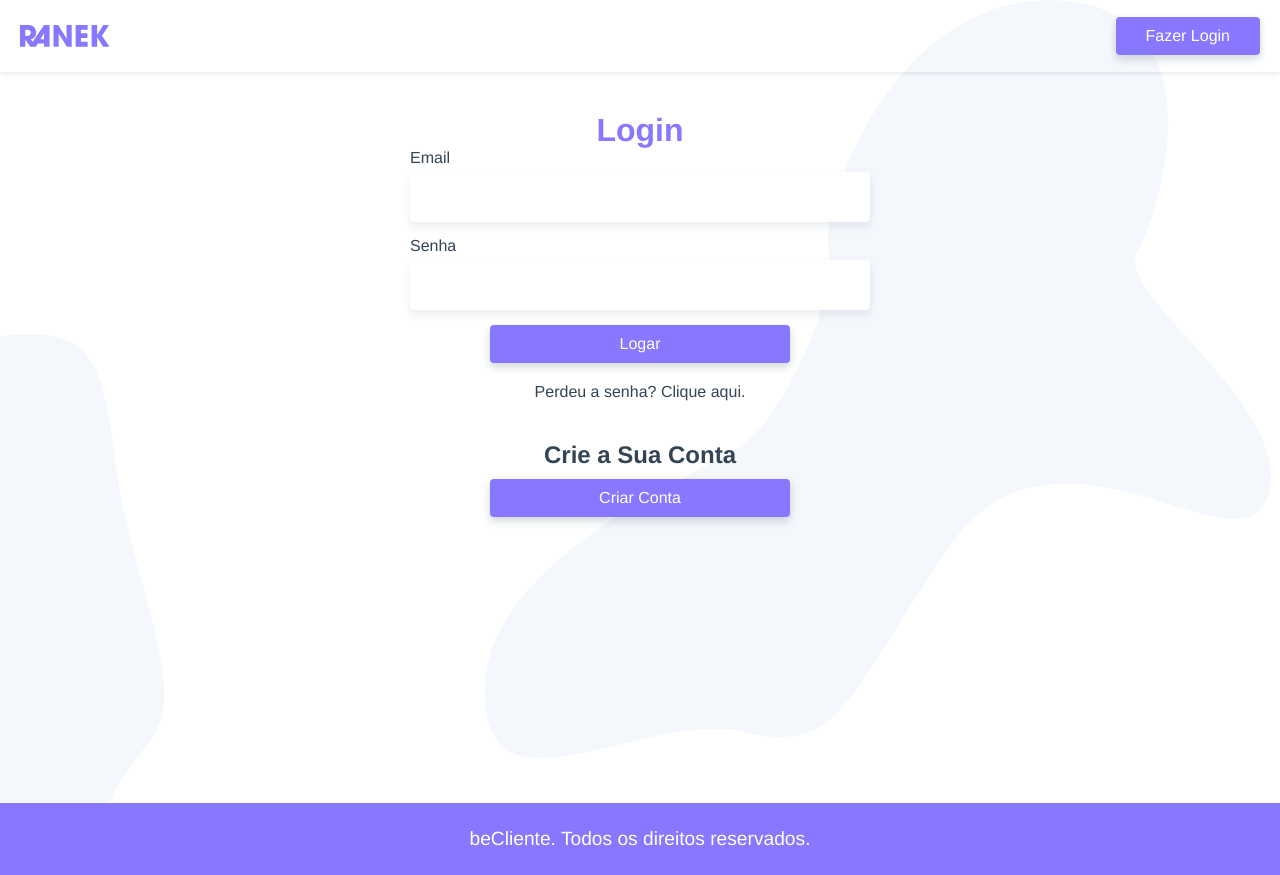
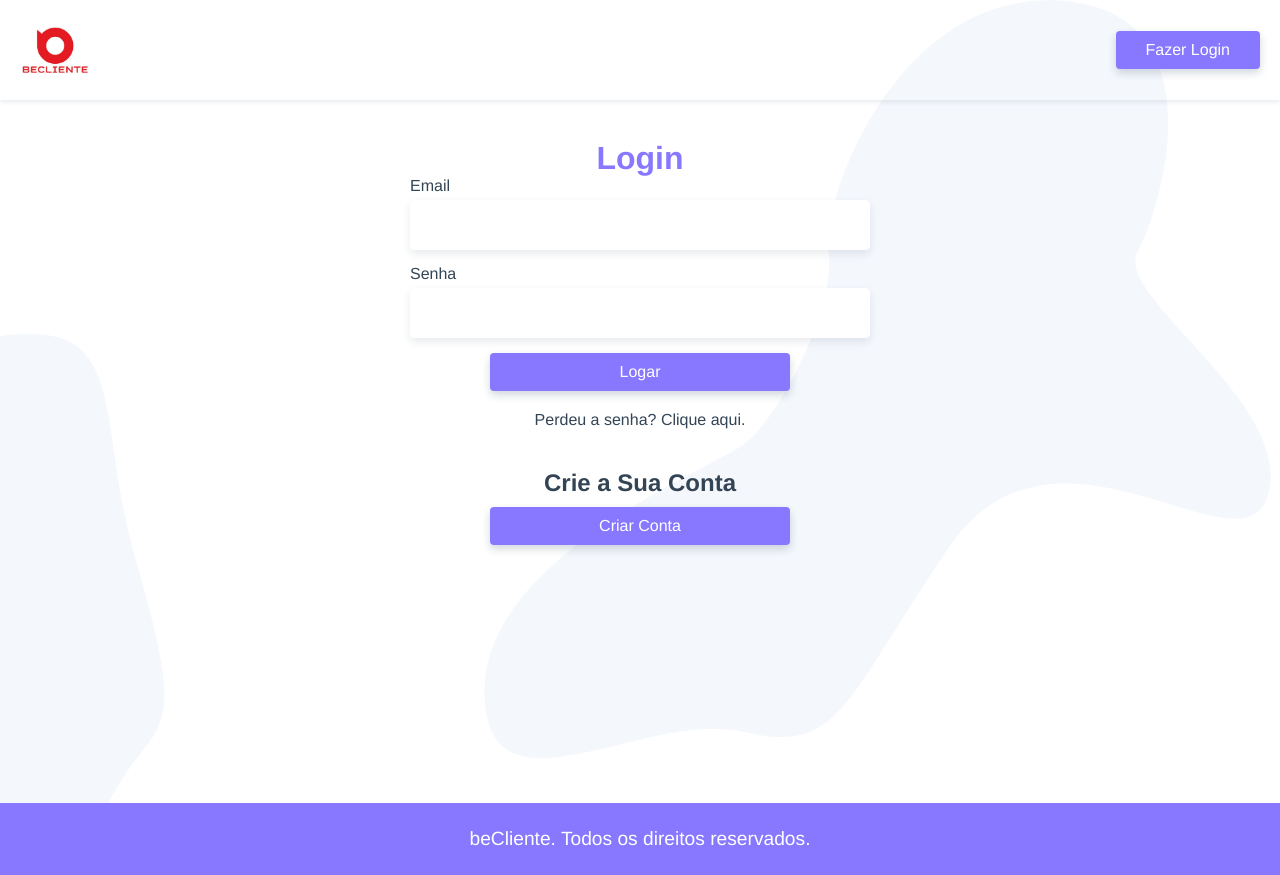
Before and after one commit to fabriciobatalha/beCliente-web, a Vue app: page /login in a window 1280 px wide. Built offline with nearby package versions, Linux system fonts and the light colour scheme.

Commit message:
fix: redirect de logado

```diff
--- a/src/components/Header.vue
+++ b/src/components/Header.vue
@@ -2,7 +2,7 @@
   <header>
     <nav>
       <router-link to="/" class="logo">
-        <img src="@/assets/ranek.svg" alt="Ranek">
+        <img src="@/assets/logo.jpeg" alt="Ranek">
       </router-link>
       <router-link v-if="$store.state.login" class="btn" to="/meus-dados">
         {{nome}}
@@ -37,6 +37,6 @@ nav {
 }
 
 .logo img {
-  width: 90px;
+  width: 70px;
 }
 </style>
--- a/src/components/LoginCriar.vue
+++ b/src/components/LoginCriar.vue
@@ -29,7 +29,7 @@ export default {
         await this.$store.dispatch("criarUsuario", this.$store.state.usuario);
         await this.$store.dispatch("logarUsuario", this.$store.state.usuario);
         await this.$store.dispatch("getUsuario");
-        this.$router.push({ name: "usuario" });
+        this.$router.push({ name: "meus-dados" });
       } catch (error) {
         console.log(error);
       }
--- a/src/router.js
+++ b/src/router.js
@@ -26,7 +26,6 @@ const router = new Router({
       component: Usuario,
       meta: {
         login: true,
-
       }
     }
   ]
```
Also changed, not shown: src/assets/logo.jpeg (added).
